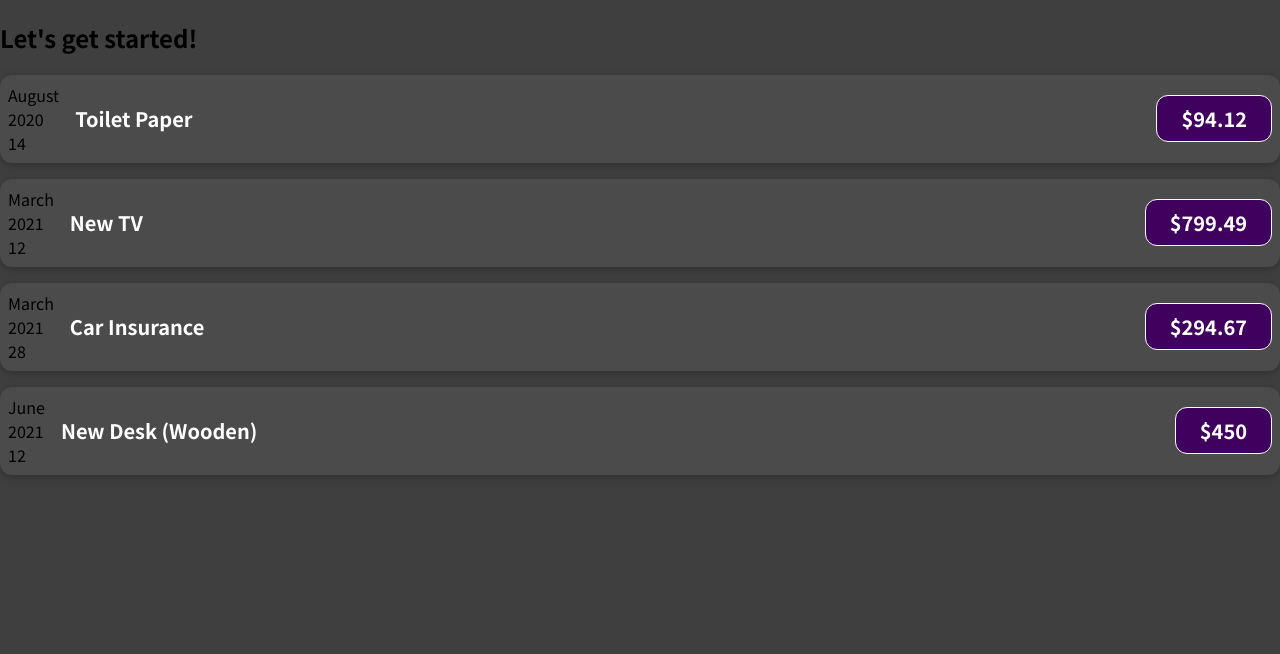
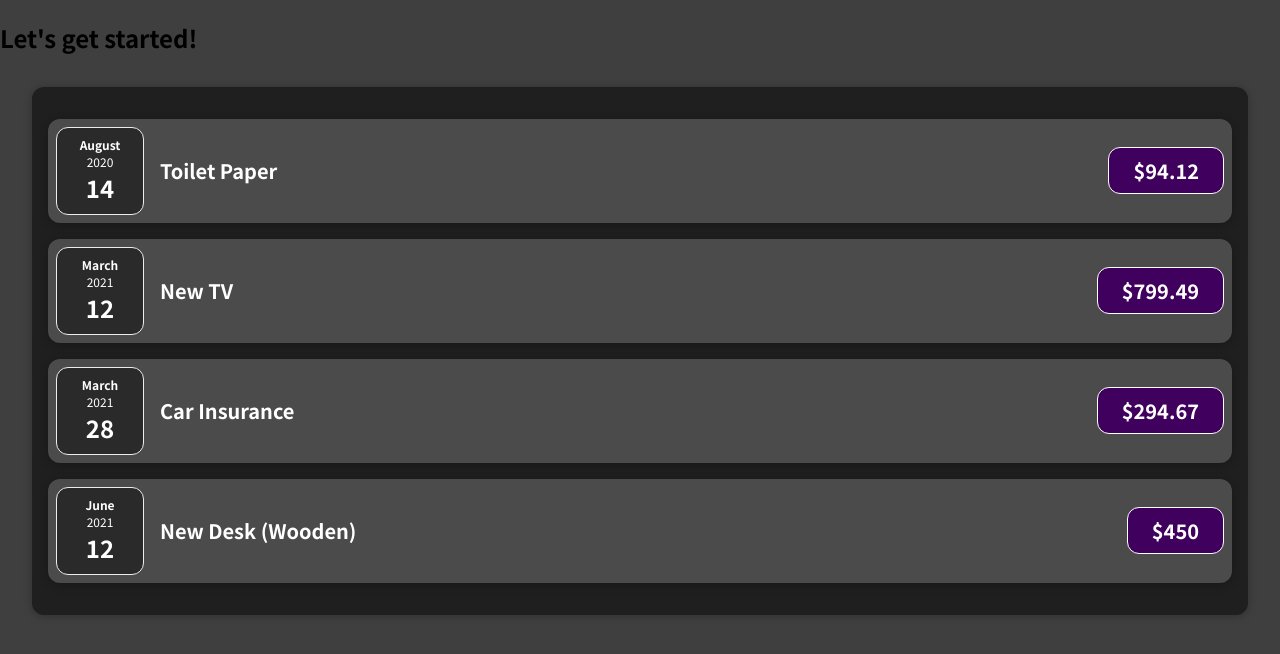
Before and after one commit to Coughdrops13/udemy-reactjs, a JavaScript app in the folder react-complete-guide/: page / in a window 1280 px wide. Shown: the top 654 px of the page. Built offline with nearby package versions, Linux system fonts and the light colour scheme.

Commit message:
add Expenses component to contain ExpenseItems and ExpenseDate components and refactor to pass props less confusingly

```diff
--- a/react-complete-guide/src/App.js
+++ b/react-complete-guide/src/App.js
@@ -1,4 +1,4 @@
-import ExpenseItem from './components/ExpenseItem'
+import Expenses from './components/Expenses'
 
 function App() {
   const expenses = [
@@ -31,26 +31,7 @@
   return (
     <div>
       <h2>Let's get started!</h2>
-      <ExpenseItem
-        title={expenses[0].title}
-        amount={expenses[0].amount}
-        date={expenses[0].date}
-      />
-      <ExpenseItem
-      title={expenses[1].title}
-      amount={expenses[1].amount}
-        date={expenses[1].date}
-      />
-      <ExpenseItem
-      title={expenses[2].title}
-      amount={expenses[2].amount}
-        date={expenses[2].date}
-      />
-      <ExpenseItem
-      title={expenses[3].title}
-      amount={expenses[3].amount}
-        date={expenses[3].date}
-      />
+      <Expenses items={expenses}/>
     </div>
   );
 }
--- a/react-complete-guide/src/components/ExpenseDate.css
+++ b/react-complete-guide/src/components/ExpenseDate.css
@@ -0,0 +1,26 @@
+.expense-date {
+  display: flex;
+  flex-direction: column;
+  width: 5.5rem;
+  height: 5.5rem;
+  border: 1px solid #ececec;
+  background-color: #2a2a2a;
+  color: white;
+  border-radius: 12px;
+  align-items: center;
+  justify-content: center;
+}
+
+.expense-date__month {
+  font-size: 0.75rem;
+  font-weight: bold;
+}
+
+.expense-date__year {
+  font-size: 0.75rem;
+}
+
+.expense-date__day {
+  font-size: 1.5rem;
+  font-weight: bold;
+}
--- a/react-complete-guide/src/components/ExpenseDate.js
+++ b/react-complete-guide/src/components/ExpenseDate.js
@@ -1,3 +1,5 @@
+import './ExpenseDate.css'
+
 function ExpenseDate(props) {
 
   // extract each piece of date from props
@@ -6,10 +8,10 @@
   const day = props.date.toLocaleString("en-US", { day: '2-digit' });
 
   return (
-    <div>
-        <div>{month}</div>
-        <div>{year}</div>
-        <div>{day}</div>
+    <div className="expense-date">
+        <div className="expense-date__month">{month}</div>
+        <div className="expense-date__year">{year}</div>
+        <div className="expense-date__day">{day}</div>
       </div>
   )
 }
--- /dev/null
+++ b/react-complete-guide/src/components/Expenses.css
@@ -0,0 +1,9 @@
+.expenses {
+  padding: 1rem;
+  background-color: rgb(31, 31, 31);
+  margin: 2rem auto;
+  width: 50 rem;
+  max-width: 95%;
+  border-radius: 12px;
+  box-shadow: 0 1px 8px rgba(0, 0, 0, 0.25)
+}
--- /dev/null
+++ b/react-complete-guide/src/components/Expenses.js
@@ -0,0 +1,33 @@
+import ExpenseItem from './ExpenseItem'
+import './Expenses.css'
+
+function Expenses(props) {
+  const items = props.items;
+
+  return (
+    <div className="expenses">
+    <ExpenseItem
+        title={items[0].title}
+        amount={items[0].amount}
+        date={items[0].date}
+      />
+      <ExpenseItem
+        title={items[1].title}
+        amount={items[1].amount}
+        date={items[1].date}
+      />
+      <ExpenseItem
+        title={items[2].title}
+        amount={items[2].amount}
+        date={items[2].date}
+      />
+      <ExpenseItem
+        title={items[3].title}
+        amount={items[3].amount}
+        date={items[3].date}
+      />
+    </div>
+  )
+}
+
+export default Expenses;
```
